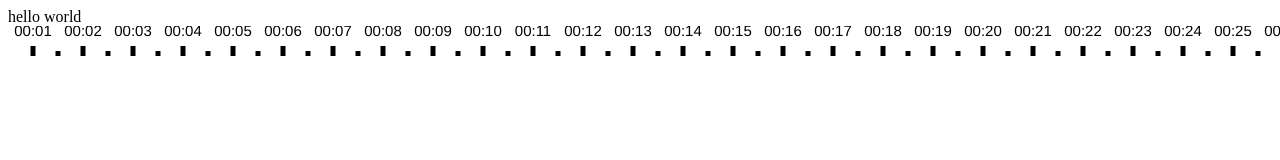
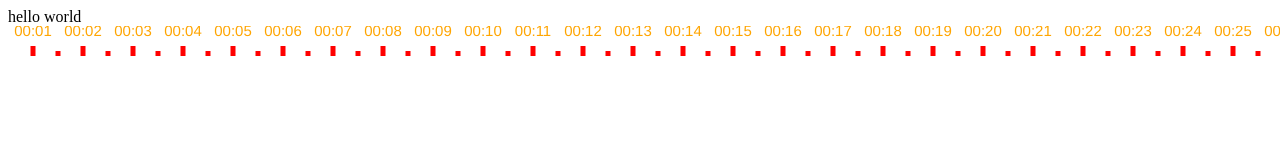
Before and after one commit to samccone/timeline-grid, a website: page sample/index.html in a window 1280 px wide. Shown: the top 160 px of the page. Drawn offline with Linux system fonts and the light colour scheme.

Commit message:
allow seperate colors for ticks and font

```diff
--- a/sample/index.html
+++ b/sample/index.html
@@ -11,6 +11,8 @@
         pps: 50,
         height: 10,
         lineWidth: 5,
+        fillStyle: "red",
+        fontFillStyle: "orange"
       });
     </script>
 
--- a/timeline-grid.js
+++ b/timeline-grid.js
@@ -16,6 +16,7 @@
       this.options.lineWidth = this.options.lineWidth || 4;
       this.options.fontStyle = this.options.fontStyle || '15px Helvetica';
       this.options.fillStyle = this.options.fillStyle || "black";
+      this.options.fontFillStyle = this.options.fontFillStyle || this.options.fillStyle;
       this.options.height = (this.options.height * this.retina || 50 * this.retina) + this.options.vertPadding;
       this.options.width = this.options.seconds * this.options.pps + this.options.horzPadding;
       this.canvas = document.createElement('canvas');
@@ -24,6 +25,7 @@
       this.canvas.style.width = "" + (this.options.width / this.retina) + "px";
       this.canvas.style.height = "" + (this.options.height / this.retina) + "px";
       this.ctx = this.canvas.getContext('2d');
+      this.ctx.fillStyle = this.options.fillStyle;
       this.options.appendTo.appendChild(this.canvas);
       this.draw();
     }
@@ -43,7 +45,6 @@
 
       o = this.options;
       this.ctx.font = o.fontStyle;
-      this.ctx.fillStyle = o.fillStyle;
       for (i = _i = 0, _ref = o.seconds - 1; 0.5 > 0 ? _i <= _ref : _i >= _ref; i = _i += 0.5) {
         h = i % 1 ? (o.height - o.vertPadding) / 2 : o.height - o.vertPadding;
         x = i * o.pps + o.lineWidth / 2 + o.horzPadding;
@@ -51,7 +52,13 @@
         if (!(i % 1)) {
           timeStamp = this.formatTime(i + 1);
           metrics = this.ctx.measureText(timeStamp);
+          if (o.fillStyle !== o.fontFillStyle) {
+            this.ctx.fillStyle = o.fontFillStyle;
+          }
           this.ctx.fillText(this.formatTime(i + 1), x - metrics.width / 2 + o.lineWidth / 2, this.options.vertPadding / 2);
+        }
+        if (o.fillStyle !== o.fontFillStyle) {
+          this.ctx.fillStyle = o.fillStyle;
         }
         this.ctx.rect(x, o.height - h, o.lineWidth, h);
       }
```
Also changed, not shown: src/timeline-grid.coffee (+9 -4 lines), README.md.
